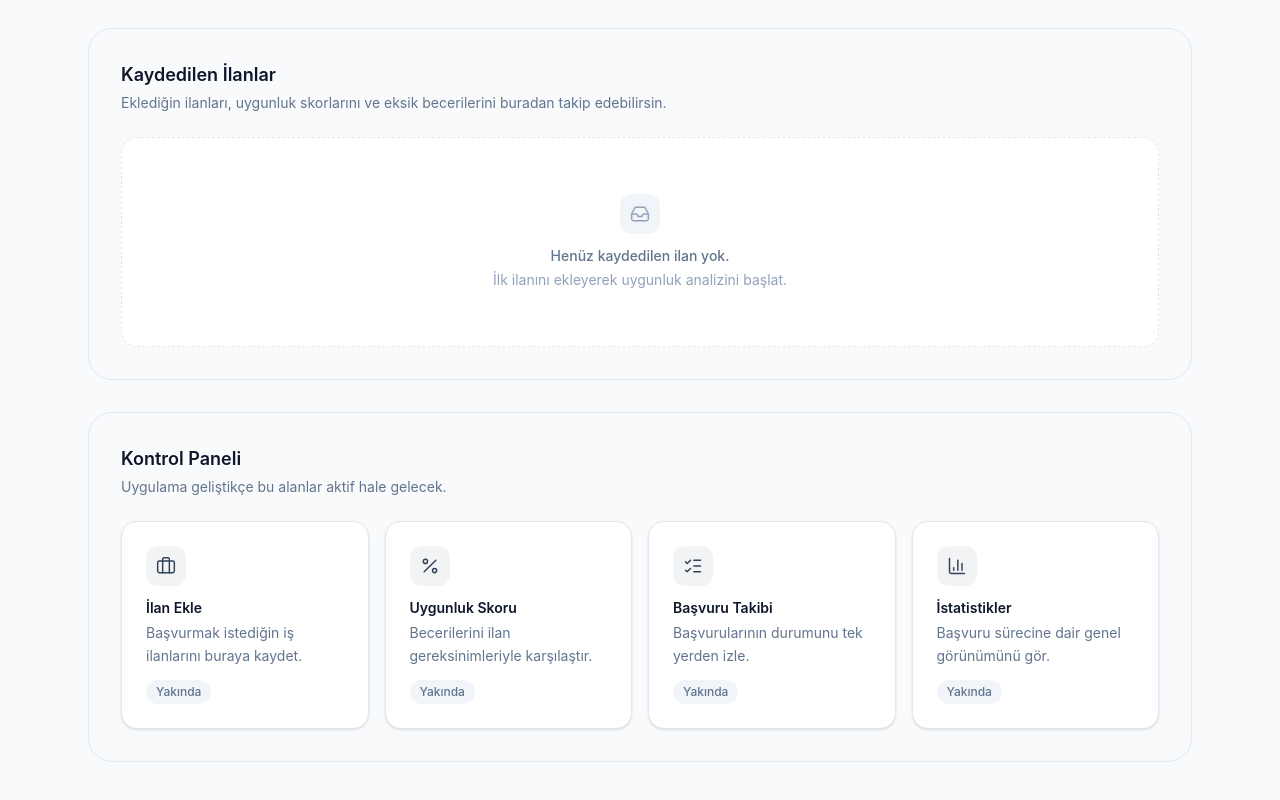
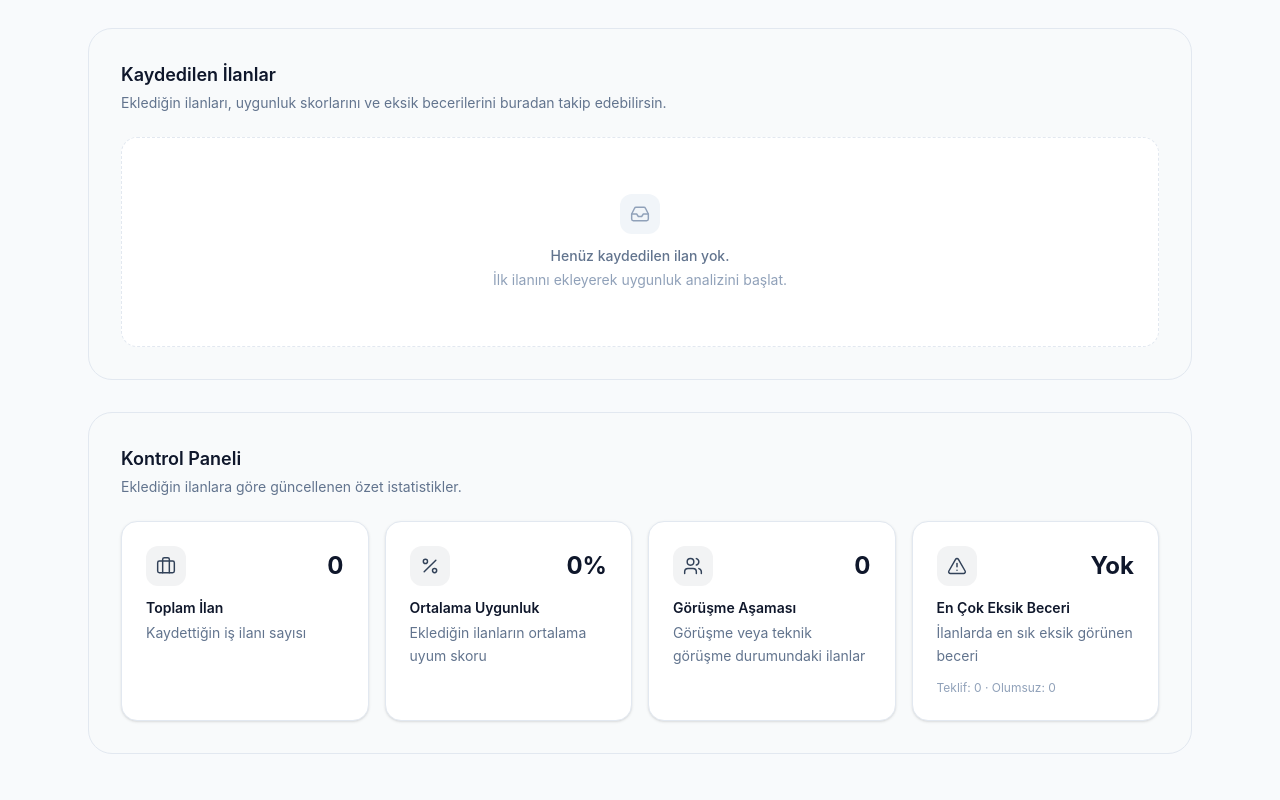
Before and after one commit to EnessCansever/jobfit-tr, a React (Vite) app: page / in a window 1280 px wide. Shown: the part 1760-2560 px from the top of the page. Built offline with nearby package versions, Linux system fonts and the light colour scheme.

Commit message:
feat: add dashboard statistics

```diff
--- a/src/App.tsx
+++ b/src/App.tsx
@@ -82,7 +82,7 @@ function App() {
           onDelete={handleDeleteApplication}
           onStatusChange={handleStatusChange}
         />
-        <DashboardSection />
+        <DashboardSection applications={applications} />
       </main>
     </div>
   )
--- a/src/components/DashboardCard.tsx
+++ b/src/components/DashboardCard.tsx
@@ -3,18 +3,25 @@ import type { LucideIcon } from 'lucide-react'
 interface DashboardCardProps {
   icon: LucideIcon
   title: string
+  value: string | number
   description: string
+  footnote?: string
 }
 
 export default function DashboardCard({
   icon: Icon,
   title,
+  value,
   description,
+  footnote,
 }: DashboardCardProps) {
   return (
     <div className="flex flex-col gap-3 rounded-2xl border border-slate-200 bg-white p-6 shadow-sm transition-shadow hover:shadow-md">
-      <div className="flex h-10 w-10 items-center justify-center rounded-xl bg-slate-900/5">
-        <Icon className="h-5 w-5 text-slate-700" strokeWidth={1.75} />
+      <div className="flex items-center justify-between">
+        <div className="flex h-10 w-10 items-center justify-center rounded-xl bg-slate-900/5">
+          <Icon className="h-5 w-5 text-slate-700" strokeWidth={1.75} />
+        </div>
+        <span className="text-2xl font-bold text-slate-900">{value}</span>
       </div>
       <div>
         <h3 className="text-sm font-semibold text-slate-900">{title}</h3>
@@ -22,9 +29,9 @@ export default function DashboardCard({
           {description}
         </p>
       </div>
-      <span className="mt-auto w-fit rounded-full bg-slate-100 px-2.5 py-1 text-xs font-medium text-slate-500">
-        Yakında
-      </span>
+      {footnote && (
+        <p className="mt-auto text-xs text-slate-400">{footnote}</p>
+      )}
     </div>
   )
 }
--- a/src/components/DashboardSection.tsx
+++ b/src/components/DashboardSection.tsx
@@ -1,37 +1,54 @@
-import { Briefcase, Percent, ListChecks, BarChart3 } from 'lucide-react'
+import { Briefcase, Percent, Users, AlertTriangle } from 'lucide-react'
+import type { JobApplication } from '../types/job'
 import DashboardCard from './DashboardCard'
+import { calculateDashboardStats } from '../utils/calculateStats'
+
+interface DashboardSectionProps {
+  applications: JobApplication[]
+}
+
+export default function DashboardSection({
+  applications,
+}: DashboardSectionProps) {
+  const stats = calculateDashboardStats(applications)
 
   const cards = [
     {
       icon: Briefcase,
-    title: 'İlan Ekle',
-    description: 'Başvurmak istediğin iş ilanlarını buraya kaydet.',
+      title: 'Toplam İlan',
+      value: stats.totalApplications,
+      description: 'Kaydettiğin iş ilanı sayısı',
     },
     {
       icon: Percent,
-    title: 'Uygunluk Skoru',
-    description: 'Becerilerini ilan gereksinimleriyle karşılaştır.',
+      title: 'Ortalama Uygunluk',
+      value: `${stats.averageFitScore}%`,
+      description: 'Eklediğin ilanların ortalama uyum skoru',
     },
     {
-    icon: ListChecks,
-    title: 'Başvuru Takibi',
-    description: 'Başvurularının durumunu tek yerden izle.',
+      icon: Users,
+      title: 'Görüşme Aşaması',
+      value: stats.interviewCount,
+      description: 'Görüşme veya teknik görüşme durumundaki ilanlar',
     },
     {
-    icon: BarChart3,
-    title: 'İstatistikler',
-    description: 'Başvuru sürecine dair genel görünümünü gör.',
+      icon: AlertTriangle,
+      title: 'En Çok Eksik Beceri',
+      value: stats.mostMissingSkill,
+      description: 'İlanlarda en sık eksik görünen beceri',
+      footnote: `Teklif: ${stats.offerCount} · Olumsuz: ${stats.rejectedCount}`,
     },
   ]
 
-export default function DashboardSection() {
   return (
     <section className="mx-auto max-w-6xl px-6 pb-20">
       <div className="rounded-3xl border border-slate-200 bg-slate-50/60 p-6 sm:p-8">
         <div className="mb-6">
-          <h2 className="text-lg font-semibold text-slate-900">Kontrol Paneli</h2>
+          <h2 className="text-lg font-semibold text-slate-900">
+            Kontrol Paneli
+          </h2>
           <p className="mt-1 text-sm text-slate-500">
-            Uygulama geliştikçe bu alanlar aktif hale gelecek.
+            Eklediğin ilanlara göre güncellenen özet istatistikler.
           </p>
         </div>
         <div className="grid grid-cols-1 gap-4 sm:grid-cols-2 lg:grid-cols-4">
@@ -40,7 +57,9 @@ export default function DashboardSection() {
               key={card.title}
               icon={card.icon}
               title={card.title}
+              value={card.value}
               description={card.description}
+              footnote={card.footnote}
             />
           ))}
         </div>
--- /dev/null
+++ b/src/utils/calculateStats.ts
@@ -0,0 +1,71 @@
+import type { JobApplication } from '../types/job'
+
+export interface DashboardStats {
+  totalApplications: number
+  averageFitScore: number
+  activeApplications: number
+  interviewCount: number
+  offerCount: number
+  rejectedCount: number
+  mostMissingSkill: string
+}
+
+export function calculateDashboardStats(
+  applications: JobApplication[],
+): DashboardStats {
+  const totalApplications = applications.length
+
+  const averageFitScore =
+    totalApplications === 0
+      ? 0
+      : Math.round(
+          applications.reduce(
+            (sum, application) => sum + application.fitScore,
+            0,
+          ) / totalApplications,
+        )
+
+  const activeApplications = applications.filter(
+    (application) => application.status !== 'Rejected',
+  ).length
+
+  const interviewCount = applications.filter(
+    (application) =>
+      application.status === 'Interview' ||
+      application.status === 'Technical',
+  ).length
+
+  const offerCount = applications.filter(
+    (application) => application.status === 'Offer',
+  ).length
+
+  const rejectedCount = applications.filter(
+    (application) => application.status === 'Rejected',
+  ).length
+
+  const missingSkillCounts = new Map<string, number>()
+  for (const application of applications) {
+    for (const skill of application.missingSkills) {
+      missingSkillCounts.set(skill, (missingSkillCounts.get(skill) ?? 0) + 1)
+    }
+  }
+
+  let mostMissingSkill = 'Yok'
+  let highestCount = 0
+  for (const [skill, count] of missingSkillCounts) {
+    if (count > highestCount) {
+      highestCount = count
+      mostMissingSkill = skill
+    }
+  }
+
+  return {
+    totalApplications,
+    averageFitScore,
+    activeApplications,
+    interviewCount,
+    offerCount,
+    rejectedCount,
+    mostMissingSkill,
+  }
+}
```
Lines whose indentation alone changed are shown as unchanged.
